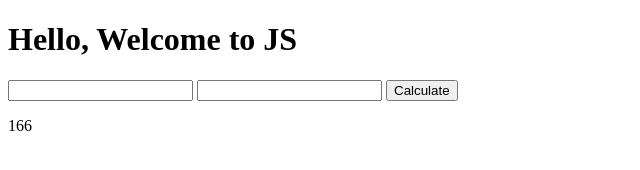
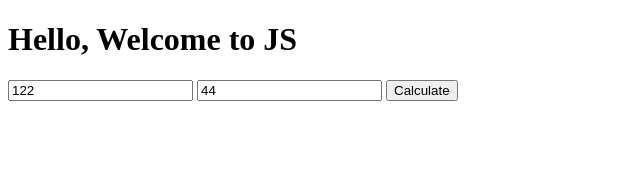
Before and after one commit to acciojob/Calculate-Sum-saurabh-patil-9787, a website: page main.html in a window 1280 px wide. Shown: the full height of the page, 0-640 px from the left. Drawn offline with Linux system fonts and the light colour scheme.

Commit message:
created a submission

```diff
--- a/main.html
+++ b/main.html
@@ -6,11 +6,11 @@
     <title>Document</title>
 </head>
 <body>
-    <h1 id="heading">Hello, Welcome to JS</h1>
-    <input type="number" id="n1">
-    <input type="number" id="n2">
+   <h1 id="heading">Hello, Welcome to JS</h1>
+    <input type="number" id="n1" value="122">
+    <input type="number" id="n2" value="44">
     <button id="sum_btn">Calculate</button>
-    <p id="Sum">166</p>
+    <p id="sum"></p>
 
 </body>
 </html>
```
